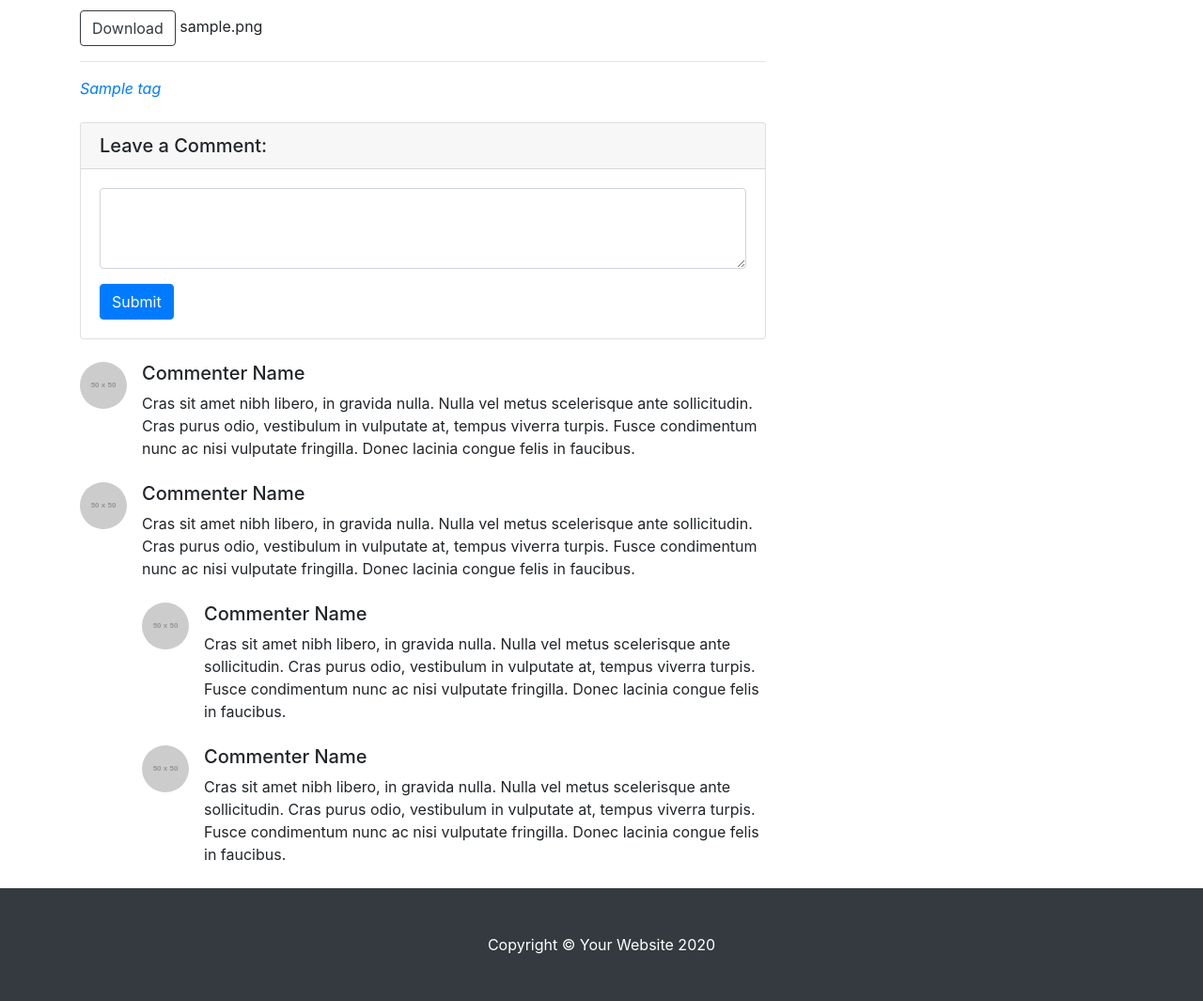
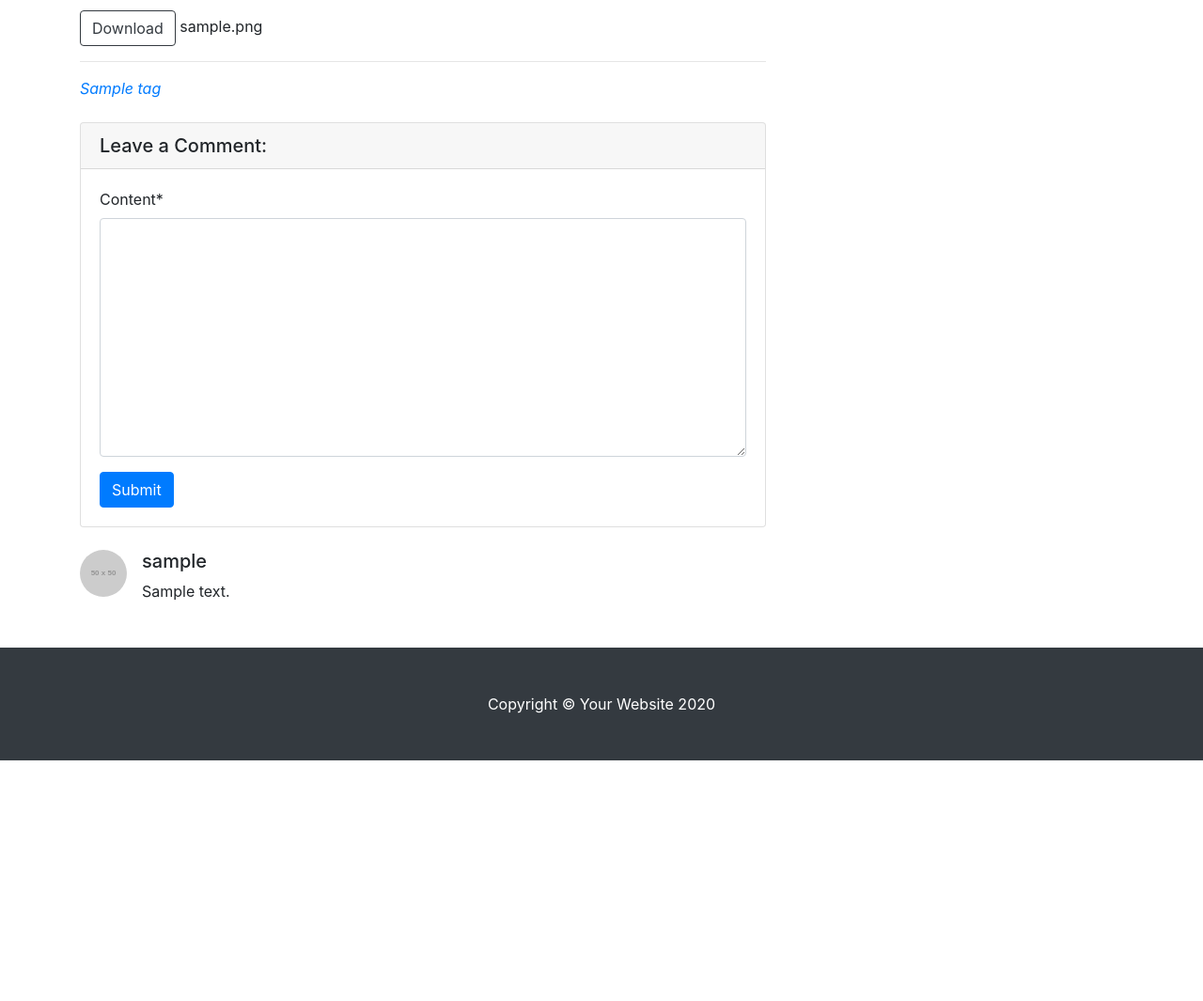
Before and after one commit to newoldname/mid-test-django, a Django app: page /blog/1/ in a window 1280 px wide. Shown: the part 635-1700 px from the top of the page at 94% size. After the commit the page ends 1444 px from the top, so only its background shows below. Run offline with Django 4.2, Linux system fonts and the light colour scheme; tables that the repository leaves empty hold one stand-in row (values such as "Sample post"); grey boxes marked "Sample" are stand-in pictures; grey boxes labelled with a size stand in for pictures from a placeholder-image service; some libraries are stand-ins or nearby versions.

Commit message:
add comment form

```diff
--- a/blog/admin.py
+++ b/blog/admin.py
@@ -1,10 +1,11 @@
 from django.contrib import admin
 from markdownx.admin import MarkdownxModelAdmin
 
-from blog.models import Post, Category, Tag
+from blog.models import Post, Category, Tag, Comment
 
 # Register your models here.
 admin.site.register(Post, MarkdownxModelAdmin)
+admin.site.register(Comment)
 
 
 class CategoryAdmin(admin.ModelAdmin):
--- /dev/null
+++ b/blog/forms.py
@@ -0,0 +1,9 @@
+from django import forms
+
+from blog.models import Comment
+
+
+class CommentForm(forms.ModelForm):
+    class Meta:
+        model = Comment
+        fields = ("content",)
--- a/blog/models.py
+++ b/blog/models.py
@@ -51,10 +51,27 @@ class Post(models.Model):
         return f"[{self.pk}]{self.title}"
 
     def get_absolute_url(self):
-        return f"/blog/{self.pk}/"
+        return f"/blog/{self.pk}"
 
     def get_file_name(self):
         return os.path.basename(self.file_upload.name)
 
     def get_content_markdown(self):
         return markdown(self.content)
+
+
+class Comment(models.Model):
+    content = models.TextField()
+
+    author = models.ForeignKey(User, null=False, on_delete=models.CASCADE)
+    post = models.ForeignKey(Post, null=False, on_delete=models.CASCADE)
+
+    created_at = models.DateTimeField(auto_now_add=True)
+    updated_at = models.DateTimeField(auto_now=True)
+
+    # 객체 안에서 원하는 함수를 작성할 수 있음
+    def __str__(self):
+        return f"{self.content}"
+
+    def get_absolute_url(self):
+        return f"{self.post.get_absolute_url()}#comment-{self.pk}"
--- a/blog/templates/blog/post_detail.html
+++ b/blog/templates/blog/post_detail.html
@@ -1,5 +1,6 @@
 <!DOCTYPE html>
 {% load static %}
+{% load crispy_forms_tags %}
 <html lang="ko">
 
 <head>
@@ -115,9 +116,9 @@
             <div class="card my-4">
                 <h5 class="card-header">Leave a Comment:</h5>
                 <div class="card-body">
-                    <form>
+                    <form method="post" action="{{ post.get_absolute_url }}/add_comment/"> {% csrf_token %}
                         <div class="form-group">
-                            <textarea class="form-control" rows="3"></textarea>
+                            {{ comment_form | crispy }}
                         </div>
                         <button type="submit" class="btn btn-primary">Submit</button>
                     </form>
@@ -125,44 +126,48 @@
             </div>
 
             <!-- Single Comment -->
+
+            {% for comment in comments %}
                 <div class="media mb-4">
                     <img class="d-flex mr-3 rounded-circle" src="http://placehold.it/50x50" alt="">
                     <div class="media-body">
-                    <h5 class="mt-0">Commenter Name</h5>
-                    Cras sit amet nibh libero, in gravida nulla. Nulla vel metus scelerisque ante sollicitudin. Cras
-                    purus odio, vestibulum in vulputate at, tempus viverra turpis. Fusce condimentum nunc ac nisi
-                    vulputate fringilla. Donec lacinia congue felis in faucibus.
+                        <h5 class="mt-0">{{ comment.author }}</h5>
+                        {{ comment }}
                     </div>
                 </div>
 
+            {% endfor %}
+
+
+
             <!-- Comment with nested comments -->
             <div class="media mb-4">
-                <img class="d-flex mr-3 rounded-circle" src="http://placehold.it/50x50" alt="">
+{#                <img class="d-flex mr-3 rounded-circle" src="http://placehold.it/50x50" alt="">#}
                 <div class="media-body">
-                    <h5 class="mt-0">Commenter Name</h5>
-                    Cras sit amet nibh libero, in gravida nulla. Nulla vel metus scelerisque ante sollicitudin. Cras
-                    purus odio, vestibulum in vulputate at, tempus viverra turpis. Fusce condimentum nunc ac nisi
-                    vulputate fringilla. Donec lacinia congue felis in faucibus.
+{#                    <h5 class="mt-0">Commenter Name</h5>#}
+{#                    Cras sit amet nibh libero, in gravida nulla. Nulla vel metus scelerisque ante sollicitudin. Cras#}
+{#                    purus odio, vestibulum in vulputate at, tempus viverra turpis. Fusce condimentum nunc ac nisi#}
+{#                    vulputate fringilla. Donec lacinia congue felis in faucibus.#}
 
-                    <div class="media mt-4">
-                        <img class="d-flex mr-3 rounded-circle" src="http://placehold.it/50x50" alt="">
-                        <div class="media-body">
-                            <h5 class="mt-0">Commenter Name</h5>
-                            Cras sit amet nibh libero, in gravida nulla. Nulla vel metus scelerisque ante sollicitudin.
-                            Cras purus odio, vestibulum in vulputate at, tempus viverra turpis. Fusce condimentum nunc
-                            ac nisi vulputate fringilla. Donec lacinia congue felis in faucibus.
-                        </div>
-                    </div>
-
-                    <div class="media mt-4">
-                        <img class="d-flex mr-3 rounded-circle" src="http://placehold.it/50x50" alt="">
-                        <div class="media-body">
-                            <h5 class="mt-0">Commenter Name</h5>
-                            Cras sit amet nibh libero, in gravida nulla. Nulla vel metus scelerisque ante sollicitudin.
-                            Cras purus odio, vestibulum in vulputate at, tempus viverra turpis. Fusce condimentum nunc
-                            ac nisi vulputate fringilla. Donec lacinia congue felis in faucibus.
-                        </div>
-                    </div>
+{#                    <div class="media mt-4">#}
+{#                        <img class="d-flex mr-3 rounded-circle" src="http://placehold.it/50x50" alt="">#}
+{#                        <div class="media-body">#}
+{#                            <h5 class="mt-0">Commenter Name</h5>#}
+{#                            Cras sit amet nibh libero, in gravida nulla. Nulla vel metus scelerisque ante sollicitudin.#}
+{#                            Cras purus odio, vestibulum in vulputate at, tempus viverra turpis. Fusce condimentum nunc#}
+{#                            ac nisi vulputate fringilla. Donec lacinia congue felis in faucibus.#}
+{#                        </div>#}
+{#                    </div>#}
+{##}
+{#                    <div class="media mt-4">#}
+{#                        <img class="d-flex mr-3 rounded-circle" src="http://placehold.it/50x50" alt="">#}
+{#                        <div class="media-body">#}
+{#                            <h5 class="mt-0">Commenter Name</h5>#}
+{#                            Cras sit amet nibh libero, in gravida nulla. Nulla vel metus scelerisque ante sollicitudin.#}
+{#                            Cras purus odio, vestibulum in vulputate at, tempus viverra turpis. Fusce condimentum nunc#}
+{#                            ac nisi vulputate fringilla. Donec lacinia congue felis in faucibus.#}
+{#                        </div>#}
+{#                    </div>#}
 
                 </div>
         </div>
--- a/blog/urls.py
+++ b/blog/urls.py
@@ -22,6 +22,7 @@ urlpatterns = [
     # path("<int:pk>/", views.single_post_page),
     # path("", views.index),
     # endrregion
+    path("<int:pk>/add_comment/", views.new_comment),
     path("<int:pk>/", views.PostDetail.as_view()),
     path("", views.PostList.as_view()),
     path("category/<str:slug>/", views.categories_page),
--- a/blog/views.py
+++ b/blog/views.py
@@ -1,9 +1,10 @@
 from django.contrib.auth.mixins import LoginRequiredMixin
 from django.core.exceptions import PermissionDenied
-from django.shortcuts import render, redirect
+from django.shortcuts import render, redirect, get_object_or_404
 from django.views.generic import ListView, DetailView, CreateView, UpdateView
 
-from blog.models import Post, Category, Tag
+from blog.forms import CommentForm
+from blog.models import Post, Category, Tag, Comment
 
 
 # Create your views here.
@@ -57,6 +58,8 @@ class PostDetail(DetailView):
         context = super(PostDetail, self).get_context_data()
         context["category"] = Category.objects.all()
         context["no_category_post_count"] = Post.objects.filter(category=None).count()
+        context["comments"] = Comment.objects.filter(post=self.get_object())
+        context["comment_form"] = CommentForm
         return context
 
 
@@ -137,3 +140,21 @@ def tags_page(request, slug):
             "no_category_post_count": Post.objects.filter(category=None).count(),
         },
     )
+
+
+def new_comment(request, pk):
+    if request.user.is_authenticated:
+        post = get_object_or_404(Post, pk=pk)
+        if request.method == "POST":
+            comment_form = CommentForm(request.POST)
+            if comment_form.is_valid():
+                comment = comment_form.save(commit=False)
+                comment.post = post
+                comment.author = request.user
+                comment.save()
+                return redirect(comment.get_absolute_url())
+        else:
+            return redirect(post.get_absolute_url())
+    else:
+        raise PermissionDenied
+    return None
```
Lines whose indentation alone changed are shown as unchanged.
